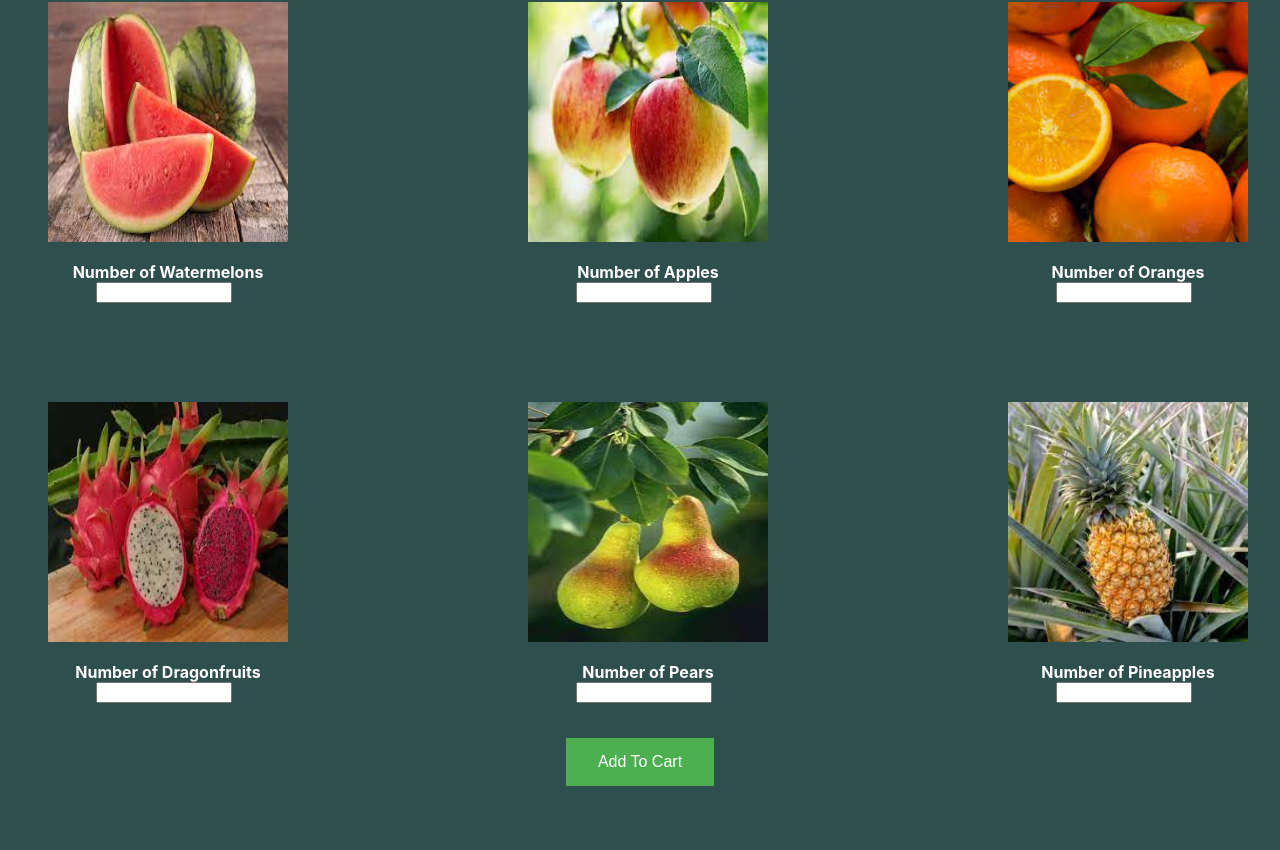
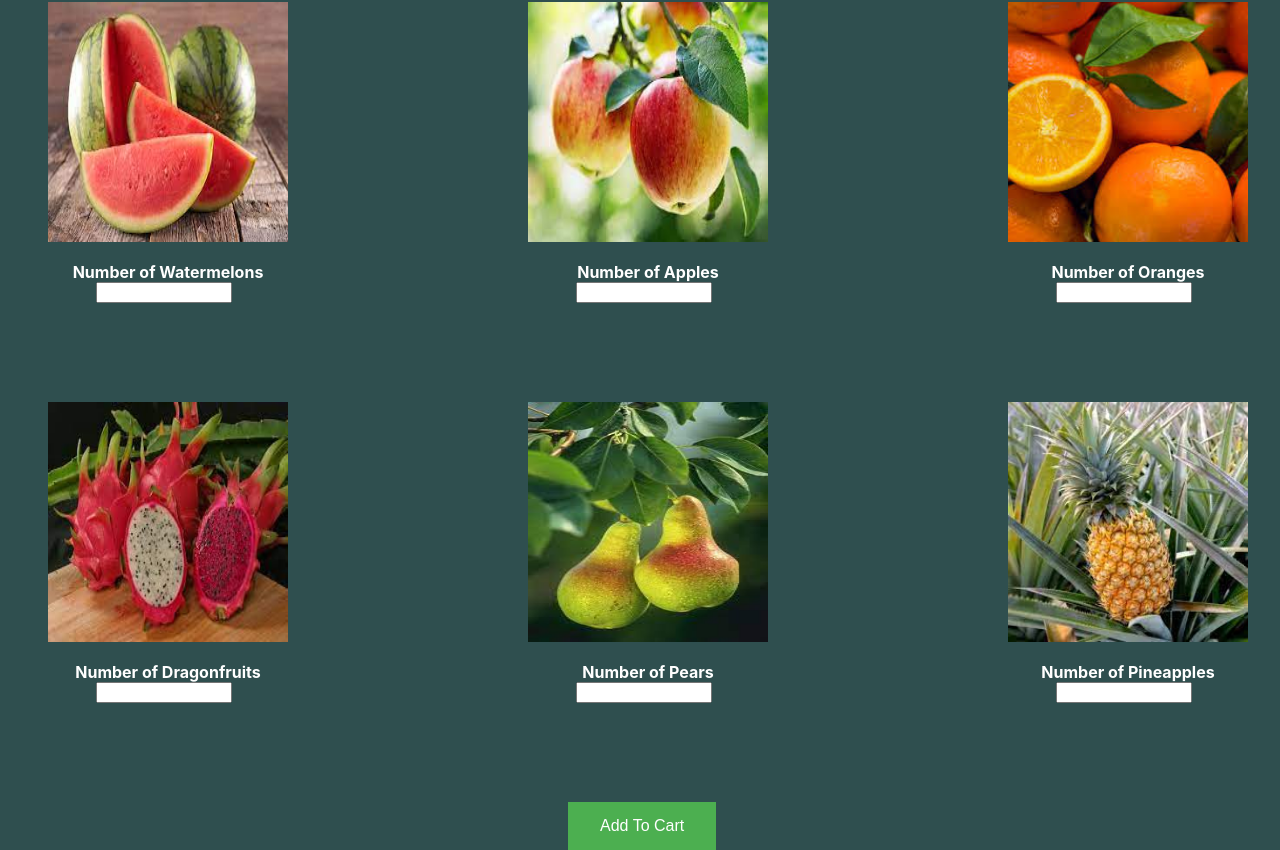
Before and after one commit to gio437/shopping-cart, a React (Create React App) app: page /shop in a window 1280 px wide. Shown: the part 178-1028 px from the top of the page. Before the commit the page ends 964 px from the top, so only its background shows below. Built offline with nearby package versions, Linux system fonts and the light colour scheme.

Commit message:
added add cart button to grid

```diff
--- a/src/ShopPage.js
+++ b/src/ShopPage.js
@@ -375,9 +375,10 @@ function ShopContents() {
         }}}></input>
                     </label>
                 </div>
-            </div>
-            <div className='addCartContain'>
+                <div></div>
+                <div className='addCartContain'>
                   <button onClick={displayMelonCart} className='addCart'>Add To Cart</button>
+                </div>
             </div>
         </div>
     )
--- a/src/index.css
+++ b/src/index.css
@@ -66,9 +66,7 @@ code {
 }
 
 .addCartContain {
-  display: flex;
-  justify-content: center;
-  margin-top: 46rem;
+  margin-left: 2.5rem;
 }
 
 .addCart {
```
Also changed, not shown: 8 other files (tests, documents, lock files or other folders).
